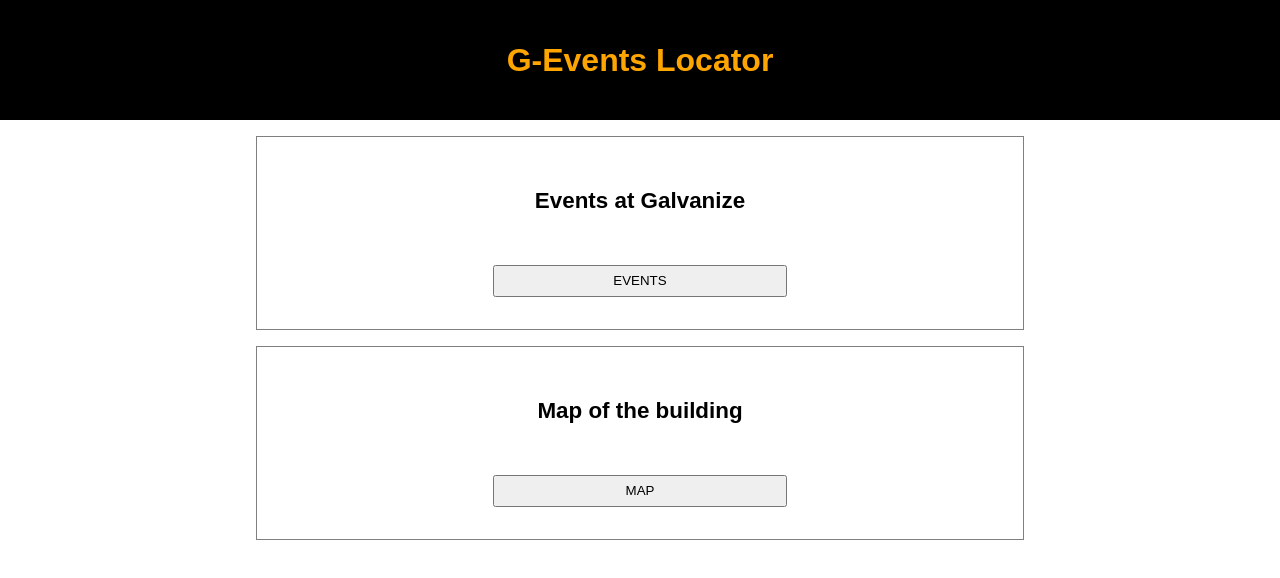
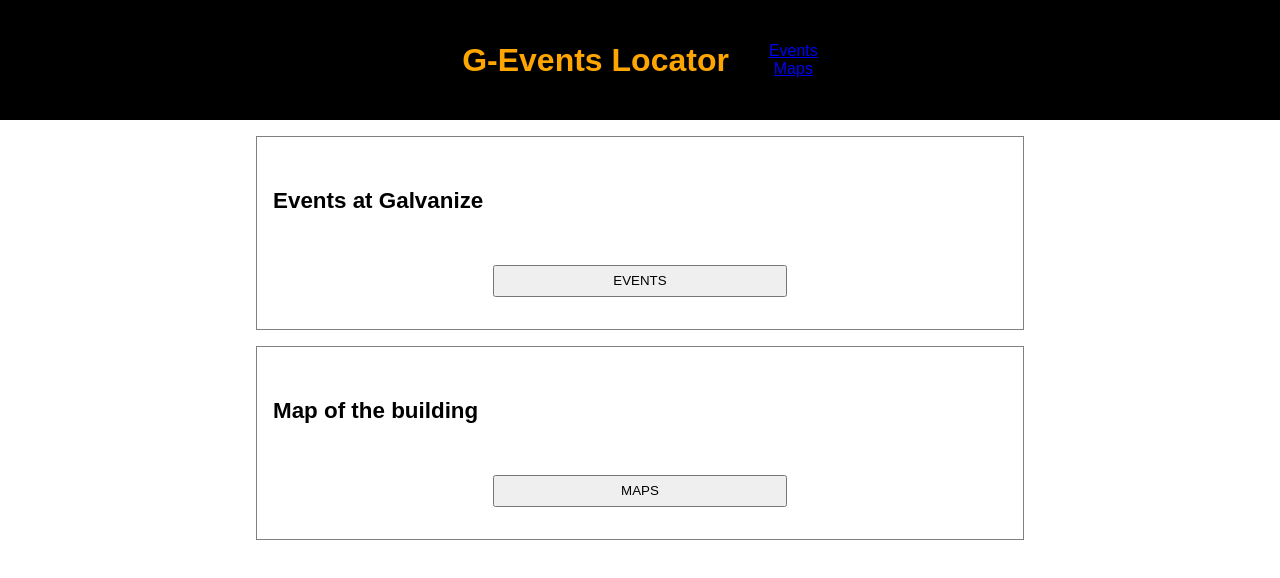
Before and after one commit to Vision-X/G-Events-Frontend, a React (Create React App) app: page / in a window 1280 px wide. Shown: the top 578 px of the page. Built offline with nearby package versions, Linux system fonts and the light colour scheme.

Commit message:
include react router and page navigation with structured components

```diff
--- a/package.json
+++ b/package.json
@@ -5,6 +5,7 @@
   "dependencies": {
     "react": "^16.3.1",
     "react-dom": "^16.3.1",
+    "react-router-dom": "^4.2.2",
     "react-scripts": "1.1.4"
   },
   "scripts": {
--- a/src/App.js
+++ b/src/App.js
@@ -1,18 +1,47 @@
 import React, { Component } from 'react';
+import { Route, NavLink, HashRouter } from 'react-router-dom';
 import './App.css';
 import Header from './Header.jsx';
 import EventButton from './EventButton.jsx';
 import MapButton from './MapButton.jsx';
+import EventsPage from './EventsPage.jsx';
+import MapsPage from './MapsPage.jsx';
+import Home from './Home.jsx';
 
 
 class App extends Component {
+  constructor() {
+    super();
+    this.state = {
+
+    }
+    this._onClick = this._onClick.bind(this);
+  }
+
+  _onClick(event) {
+    event.preventDefault();
+    if (event.target.innerText === 'EVENTS') {
+      console.log("clickkkkk, ayeeeeee");
+    }
+    if (event.target.innerText === 'MAPS') {
+      console.log("noseddddddddd");
+    }
+  }
+
   render() {
     return (
-      <div className="App">
-        <Header />
-        <EventButton />
-        <MapButton />
-      </div>
+      <HashRouter>
+        <div className="App" onClick={this._onClick}>
+          <Header />
+            <div className="content">
+              {/*    <EventButton />
+              <Route exact path="/" component={Home} />
+              <Route path="/events" component={EventsPage} />
+              <Route path="/maps" component={MapsPage} />
+              // <MapButton /> */}
+            </div>
+        </div>
+      </HashRouter>
     );
   }
 }
--- a/src/EventButton.jsx
+++ b/src/EventButton.jsx
@@ -1,14 +1,16 @@
 import React, { Component } from 'react';
+import { Link } from 'react-router-dom';
 
 class EventButton extends Component {
   render() {
     return (
-      <div id="event-btn-component" class="flex-column">
+      <div id="event-btn-component" className="flex-column">
         <h2>Events at Galvanize</h2>
-        <button type="button">EVENTS</button>
+        <Link to="/events"><button type="button" to="/events">EVENTS</button></Link>
       </div>
     );
   }
 };
 
+
 export default EventButton;
--- /dev/null
+++ b/src/EventsPage.jsx
@@ -0,0 +1,13 @@
+import React, { Component } from 'react';
+
+class EventsPage extends Component {
+
+
+  render() {
+    return (
+        <h3>Whats gucci????</h3>
+    )
+  }
+};
+
+export default EventsPage;
--- a/src/Header.jsx
+++ b/src/Header.jsx
@@ -1,10 +1,15 @@
 import React, { Component } from 'react';
+import { NavLink } from 'react-router-dom';
 
 class Header extends Component {
   render() {
     return (
       <header>
         <h1>G-Events Locator</h1>
+        <ul>
+          <li><NavLink to="/events">Events</NavLink></li>
+          <li><NavLink to="/maps">Maps</NavLink></li>
+        </ul>
       </header>
     );
   }
--- /dev/null
+++ b/src/Home.jsx
@@ -0,0 +1,18 @@
+import React, { Component } from 'react';
+import EventButton from './EventButton.jsx';
+import MapButton from './MapButton.jsx';
+import Header from './Header.jsx';
+
+class Home extends Component {
+  render() {
+    return (
+      <div>
+        <Header />
+        <EventButton />
+        <MapButton />
+      </div>
+    )
+  }
+};
+
+export default Home;
--- a/src/MapButton.jsx
+++ b/src/MapButton.jsx
@@ -1,11 +1,12 @@
 import React, { Component } from 'react';
+import { Link } from 'react-router-dom';
 
 class MapButton extends Component {
   render() {
     return (
-      <div id="map-btn-component" class="flex-column">
+      <div id="map-btn-component" className="flex-column">
         <h2>Map of the building</h2>
-        <button type="button">MAP</button>
+        <Link to="/maps"><button type="button" to="/maps">MAPS</button></Link>
       </div>
     );
   }
--- /dev/null
+++ b/src/MapsPage.jsx
@@ -0,0 +1,13 @@
+import React, { Component } from 'react';
+
+class MapsPage extends Component {
+
+
+  render() {
+    return (
+        <h3>nada bruh????</h3>
+    )
+  }
+};
+
+export default MapsPage;
--- a/src/index.js
+++ b/src/index.js
@@ -1,8 +1,23 @@
 import React from 'react';
 import ReactDOM from 'react-dom';
+import { BrowserRouter as Router, Route } from 'react-router-dom';
 import './index.css';
-import App from './App';
+// import App from './App';
 import registerServiceWorker from './registerServiceWorker';
 
-ReactDOM.render(<App />, document.getElementById('root'));
+import EventsPage from './EventsPage.jsx';
+import MapsPage from './MapsPage.jsx';
+import Home from './Home.jsx';
+
+import './index.css';
+
+ReactDOM.render(
+  <Router>
+    <div>
+      <Route exact path="/" component={ Home } />
+      <Route path="/events" component={ EventsPage } />
+      <Route path="/maps" component={ MapsPage } />
+    </div>
+  </Router>,
+document.getElementById('root'));
 registerServiceWorker();
```
Also changed, not shown: 1 other file (tests, documents, lock files or other folders).
